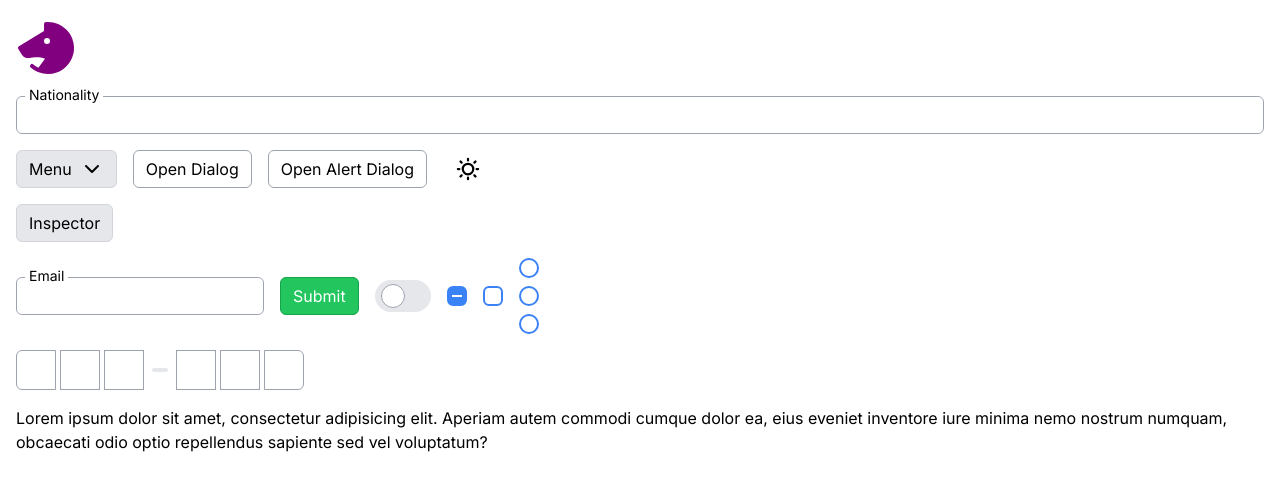
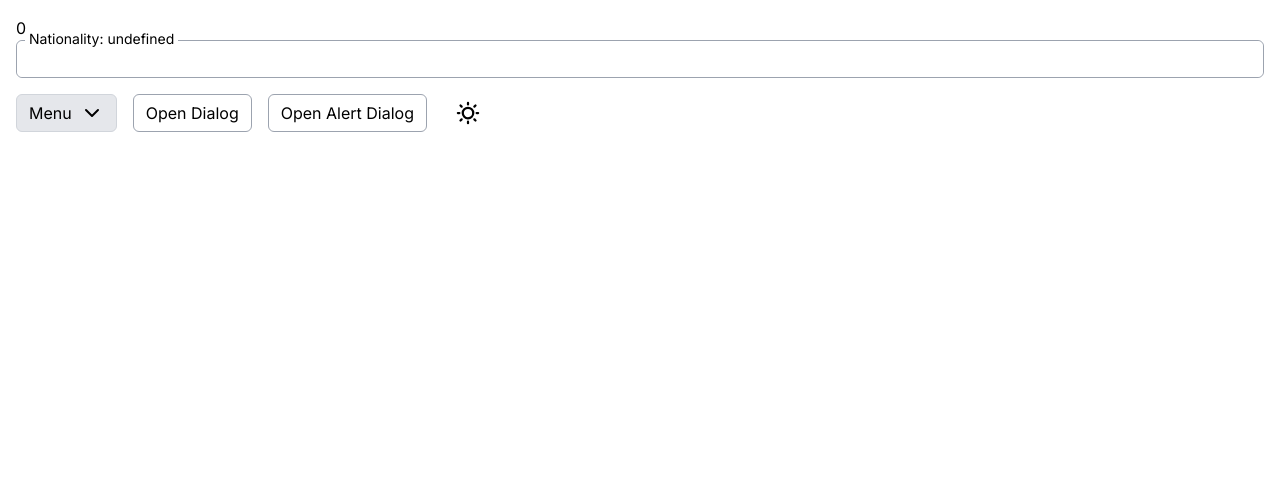
Before and after one commit to mech/ui-components, a Next.js app: page / in a window 1280 px wide. Shown: the top 490 px of the page. Built offline with nearby package versions, Linux system fonts and the light colour scheme.

Commit message:
DownshiftExamples

```diff
--- a/app/page.js
+++ b/app/page.js
@@ -7,6 +7,7 @@ import DialogExamples from "@/examples/DialogExamples";
 import AccordionExamples from "@/examples/AccordionExamples";
 import PopoverExamples from "@/examples/PopoverExamples";
 import FloatingExamples from "@/examples/FloatingExamples";
+import DownshiftExamples from "@/examples/DownshiftExamples";
 import Button from "@/components/Button";
 import LoremIpsum from "@/components/LoremIpsum";
 import Input from "@/components/Input";
@@ -26,14 +27,17 @@ import {
   DrawerClose,
 } from "@/components/Drawer";
 import cn from "@/lib/cn";
+import { useForm } from "react-hook-form";
 
 export default function Home() {
+  const { register, handleSubmit, formState } = useForm();
+
   return (
     <main className="space-y-4 p-4">
-      <Horse color="purple" size="64" weight="fill" />
       {/*<ButtonExamples />*/}
 
-      <FloatingExamples />
+      <DownshiftExamples />
+      {/*<FloatingExamples />*/}
 
       <div className="flex gap-4">
         <DropdownMenuExamples />
@@ -43,6 +47,7 @@ export default function Home() {
 
       {/*<AccordionExamples />*/}
 
+      <div className="hidden">
         <Drawer modal={false}>
           <DrawerTrigger>
             <Button variant="secondary">Inspector</Button>
@@ -65,12 +70,13 @@ export default function Home() {
             </section>
           </DrawerContent>
         </Drawer>
+      </div>
 
-      <div className="flex flex-wrap items-center gap-4">
+      <div className="flex hidden flex-wrap items-center gap-4">
         <Input
           // size="sm"
           label="Email"
-          // prefix="https://"
+          prefix="https://"
           // suffix={<Sun size="24" weight="bold" />}
           // errorMessage="Gosh!! What is happening!?"
           // helpText="Just try to enter whatever you want"
@@ -89,30 +95,24 @@ export default function Home() {
         </RadioGroup>
       </div>
 
-      <InputOTP
-        maxLength={6}
-        render={({ slots }) => (
-          <>
-            <InputOTPGroup>
-              {slots.slice(0, 3).map((slot, index) => (
-                <InputOTPSlot key={index} {...slot} order={1} />
-              ))}
-            </InputOTPGroup>
-            <InputOTPSeparator />
-            <InputOTPGroup>
-              {slots.slice(3).map((slot, index) => (
-                <InputOTPSlot key={index} {...slot} order={2} />
-              ))}
-            </InputOTPGroup>
-          </>
-        )}
-      />
-
-      <p>
-        Lorem ipsum dolor sit amet, consectetur adipisicing elit. Aperiam autem
-        commodi cumque dolor ea, eius eveniet inventore iure minima nemo nostrum
-        numquam, obcaecati odio optio repellendus sapiente sed vel voluptatum?
-      </p>
+      {/*<InputOTP*/}
+      {/*  maxLength={6}*/}
+      {/*  render={({ slots }) => (*/}
+      {/*    <>*/}
+      {/*      <InputOTPGroup>*/}
+      {/*        {slots.slice(0, 3).map((slot, index) => (*/}
+      {/*          <InputOTPSlot key={index} {...slot} order={1} />*/}
+      {/*        ))}*/}
+      {/*      </InputOTPGroup>*/}
+      {/*      <InputOTPSeparator />*/}
+      {/*      <InputOTPGroup>*/}
+      {/*        {slots.slice(3).map((slot, index) => (*/}
+      {/*          <InputOTPSlot key={index} {...slot} order={2} />*/}
+      {/*        ))}*/}
+      {/*      </InputOTPGroup>*/}
+      {/*    </>*/}
+      {/*  )}*/}
+      {/*/>*/}
     </main>
   );
 }
--- a/components/Dialog.js
+++ b/components/Dialog.js
@@ -56,7 +56,8 @@ DialogOverlay.displayName = DialogPrimitive.Overlay.displayName;
 // -----
 // DialogContent
 // -----
-const DialogContent = forwardRef(({ className, children, ...props }, ref) => {
+const DialogContent = forwardRef(
+  ({ preventClose = false, className, children, ...props }, ref) => {
     const classNames = cn(
       "z-50 mx-auto mt-16 transform rounded-lg bg-white px-4 shadow-lg outline-none",
       "max-h-[calc(100%-128px)] w-[95vw] max-w-5xl overflow-scroll",
@@ -66,16 +67,30 @@ const DialogContent = forwardRef(({ className, children, ...props }, ref) => {
       className,
     );
 
+    const onInteractOutside = (e) => {
+      if (preventClose) {
+        e.preventDefault();
+      } else {
+        props.onInteractOutside && props.onInteractOutside(e);
+      }
+    };
+
     return (
       <DialogPortal>
         <DialogOverlay>
-        <DialogPrimitive.Content ref={ref} className={classNames} {...props}>
+          <DialogPrimitive.Content
+            ref={ref}
+            className={classNames}
+            onInteractOutside={onInteractOutside}
+            {...props}
+          >
             {children}
           </DialogPrimitive.Content>
         </DialogOverlay>
       </DialogPortal>
     );
-});
+  },
+);
 DialogContent.displayName = DialogPrimitive.Content.displayName;
 
 // -----
--- a/components/Input.js
+++ b/components/Input.js
@@ -76,6 +76,7 @@ const Input = forwardRef(
                 "pl-2": prefix,
                 "pr-2": suffix,
               },
+              className,
             )}
             {...props}
           />
--- a/examples/DialogExamples.js
+++ b/examples/DialogExamples.js
@@ -21,6 +21,7 @@ import DropdownMenuExamples from "@/examples/DropdownMenuExamples";
 import PopoverExamples from "@/examples/PopoverExamples";
 import Select from "react-select";
 import FloatingExamples from "@/examples/FloatingExamples";
+import DownshiftExamples from "@/examples/DownshiftExamples";
 
 const options = [
   {
@@ -50,7 +51,7 @@ const DialogExamples = () => {
             Open Dialog
           </Button>
         </DialogTrigger>
-        <DialogContent onInteractOutside={(e) => e.preventDefault()}>
+        <DialogContent preventClose>
           <DialogHeader>Profile</DialogHeader>
           <section className="space-y-4 py-2">
             <h1>testing...</h1>
@@ -91,7 +92,7 @@ const DialogExamples = () => {
             Open Alert Dialog
           </Button>
         </AlertDialogTrigger>
-        <AlertDialogContent className="">
+        <AlertDialogContent>
           <AlertDialogTitle className="flex items-center gap-1">
             <HandPalm color="red" size="32" weight="fill" />
             Stop!
@@ -114,6 +115,7 @@ const DialogExamples = () => {
             />
 
             <FloatingExamples />
+            <DownshiftExamples />
           </section>
 
           <AlertDialogFooter className="justify-center">
--- /dev/null
+++ b/examples/DownshiftExamples.js
@@ -0,0 +1,200 @@
+import { useCombobox } from "downshift";
+import {
+  useFloating,
+  autoUpdate,
+  offset,
+  flip,
+  shift,
+  size,
+  FloatingPortal,
+} from "@floating-ui/react";
+import { useState } from "react";
+import Input from "@/components/Input";
+import cn from "@/lib/cn";
+import { matchSorter } from "match-sorter";
+import { Check } from "lucide-react";
+
+const fetch = [
+  { id: "1", nationality: "Singaporean" },
+  { id: "2", nationality: "Malaysian" },
+  { id: "3", nationality: "Indonesian" },
+  { id: "4", nationality: "Filipino" },
+  { id: "5", nationality: "Vietnamese" },
+  { id: "6", nationality: "Thai" },
+  { id: "7", nationality: "Myanmar" },
+  { id: "8", nationality: "Cambodian" },
+  { id: "9", nationality: "Laotian" },
+  { id: "10", nationality: "Bruneian" },
+  { id: "11", nationality: "Timorese" },
+  { id: "12", nationality: "Chinese" },
+];
+
+const stateReducer = (state, actionAndChanges) => {
+  const { type, changes } = actionAndChanges;
+  switch (type) {
+    case useCombobox.stateChangeTypes.InputClick:
+      return {
+        ...changes,
+        isOpen: state.isOpen, // do not toggle the menu when input is clicked.
+      };
+    case useCombobox.stateChangeTypes.InputKeyDownEnter:
+    case useCombobox.stateChangeTypes.ItemClick:
+      return {
+        ...changes,
+        isOpen: true,
+        highlightedIndex: state.highlightedIndex,
+        inputValue: "",
+      };
+    case useCombobox.stateChangeTypes.InputBlur:
+      return {
+        ...changes,
+        inputValue: "",
+      };
+    default:
+      return changes;
+  }
+};
+
+const DownshiftExamples = () => {
+  const [items, setItems] = useState(fetch);
+
+  // Trying multiple selected items
+  const [selectedItems, setSelectedItems] = useState([]);
+
+  const {
+    isOpen,
+    openMenu,
+    getLabelProps,
+    getInputProps,
+    getMenuProps,
+    getItemProps,
+    highlightedIndex,
+    selectedItem,
+  } = useCombobox({
+    items,
+    itemToString: (item) => {
+      return item ? item.nationality : "";
+    },
+    onInputValueChange: ({ inputValue }) => {
+      setItems(
+        matchSorter(fetch, inputValue, {
+          keys: ["nationality"],
+          baseSort: (a, b) => {
+            return a.index < b.index ? -1 : 1;
+          },
+        }),
+      );
+    },
+    stateReducer,
+    selectedItem: null, // Custom
+    onSelectedItemChange: ({ selectedItem }) => {
+      if (!selectedItem) return;
+      const index = selectedItems.indexOf(selectedItem);
+      if (index > 0) {
+        setSelectedItems([
+          ...selectedItems.slice(0, index),
+          ...selectedItems.slice(index + 1),
+        ]);
+      } else if (index === 0) {
+        setSelectedItems([...selectedItems.slice(1)]);
+      } else {
+        setSelectedItems([...selectedItems, selectedItem]);
+      }
+    },
+  });
+
+  const { refs, floatingStyles } = useFloating({
+    placement: "bottom-start",
+    open: isOpen,
+    middleware: [
+      offset(8),
+      size({
+        apply({ availableHeight, rects, elements }) {
+          Object.assign(elements.floating.style, {
+            width: `${rects.reference.width}px`,
+            maxHeight: `${Math.max(250, availableHeight / 3)}px`,
+          });
+        },
+      }),
+      flip({
+        fallbackStrategy: "initialPlacement",
+      }),
+    ],
+    whileElementsMounted: autoUpdate,
+  });
+
+  const menuClassNames = cn(
+    "absolute z-50 w-full overflow-scroll rounded-lg bg-white shadow-md",
+    {
+      border: isOpen && items.length > 0,
+    },
+  );
+
+  const itemClassNames = cn(
+    "p-2 data-[highlighted=true]:bg-blue-100 data-[selected=true]:font-semibold",
+  );
+
+  // Need to use suppressRefError: true due to FloatingPortal
+  // https://github.com/downshift-js/downshift/issues/1272
+
+  const placeholder = selectedItems.map((item) => item.nationality).join(", ");
+
+  return (
+    <div data-control="combobox-input">
+      <h1>{selectedItems.length}</h1>
+      <div ref={refs.setReference}>
+        <Input
+          label={`Nationality: ${selectedItem?.nationality}`}
+          placeholder={placeholder}
+          className="placeholder-black"
+          {...getInputProps({
+            onFocus: () => {
+              // This work together with stateReducer
+              if (!isOpen) {
+                openMenu();
+              }
+            },
+          })}
+        />
+      </div>
+
+      <FloatingPortal>
+        <ul
+          style={floatingStyles}
+          className={menuClassNames}
+          {...getMenuProps(
+            {
+              ref: refs.setFloating,
+            },
+            { suppressRefError: true },
+          )}
+        >
+          {isOpen && (
+            <>
+              {items.map((item, index) => (
+                <li
+                  key={item.id}
+                  data-highlighted={highlightedIndex === index}
+                  data-selected={selectedItem?.id === item.id}
+                  className={itemClassNames}
+                  {...getItemProps({ item, index })}
+                >
+                  <div className="flex items-center gap-2">
+                    {selectedItems.includes(item) ? (
+                      <Check size={16} strokeWidth={2} />
+                    ) : (
+                      <div className="invisible w-4" />
+                    )}
+                    {item.nationality}
+                  </div>
+                </li>
+              ))}
+            </>
+          )}
+        </ul>
+      </FloatingPortal>
+    </div>
+  );
+};
+
+export default DownshiftExamples;
--- a/examples/DropdownMenuExamples.js
+++ b/examples/DropdownMenuExamples.js
@@ -38,7 +38,7 @@ const DropdownMenuExamples = () => {
         </Button>
       </DropdownMenuTrigger>
 
-      <DropdownMenuContent>
+      <DropdownMenuContent loop>
         <DropdownMenuGroup>
           <DropdownMenuItem>
             <BadgeAlert color="green" size={20} />
@@ -66,13 +66,13 @@ const DropdownMenuExamples = () => {
               Invite
             </DropdownMenuSubTrigger>
             <DropdownMenuPortal>
-              <DropdownMenuSubContent>
+              <DropdownMenuSubContent loop>
                 <DropdownMenuItem>Invite to project</DropdownMenuItem>
                 <DropdownMenuItem>Invite to team</DropdownMenuItem>
                 <DropdownMenuSub>
                   <DropdownMenuSubTrigger>Invite</DropdownMenuSubTrigger>
                   <DropdownMenuPortal>
-                    <DropdownMenuSubContent>
+                    <DropdownMenuSubContent loop>
                       <DropdownMenuItem>Invite to project</DropdownMenuItem>
                       <DropdownMenuItem>Invite to team</DropdownMenuItem>
                     </DropdownMenuSubContent>
--- a/examples/FloatingExamples.js
+++ b/examples/FloatingExamples.js
@@ -25,13 +25,16 @@ const FloatingExamples = () => {
     middleware: [
       offset(8),
       size({
-        apply({ rects, elements }) {
+        apply({ availableHeight, rects, elements }) {
           Object.assign(elements.floating.style, {
             width: `${rects.reference.width}px`,
+            maxHeight: `${Math.max(250, availableHeight / 3)}px`,
           });
         },
       }),
-      flip(),
+      flip({
+        fallbackStrategy: "initialPlacement",
+      }),
     ],
     whileElementsMounted: autoUpdate,
   });
```
Also changed, not shown: package.json (+6 -5 lines), 1 other file (tests, documents, lock files or other folders). Lines whose indentation alone changed are shown as unchanged.
